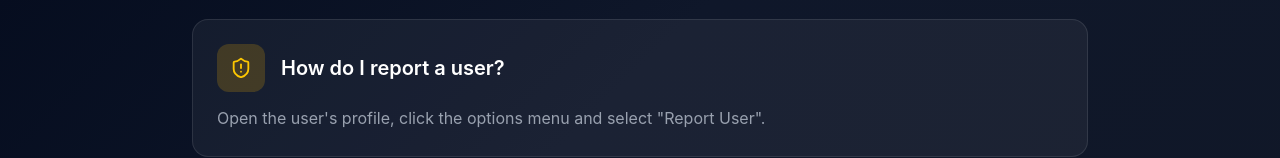
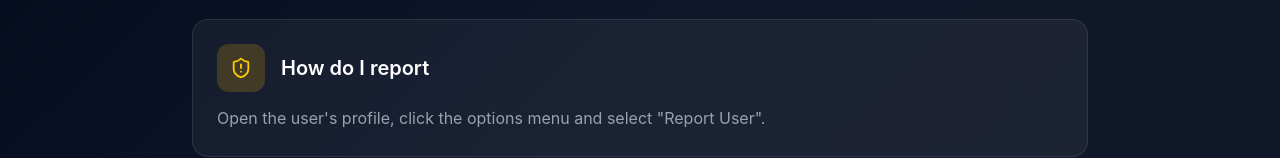
Before and after one commit to gauravkumar2005/Friendo, a React (Vite) app in the folder friendo/: page /help in a window 1280 px wide. Shown: the part 616-774 px from the top of the page. Built offline with nearby package versions, Linux system fonts and the light colour scheme.

Commit message:
update help page ui

```diff
--- a/friendo/src/pages/Help.jsx
+++ b/friendo/src/pages/Help.jsx
@@ -105,7 +105,7 @@ function Help() {
               </div>
 
               <h2 className="text-xl font-semibold">
-                How do I report a user?
+                How do I report
               </h2>
 
             </div>
```
